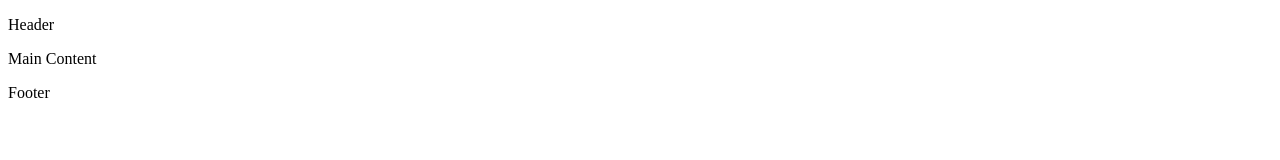
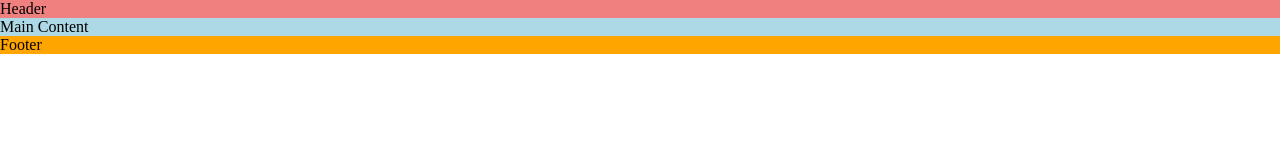
Before and after one commit to niallomeachair/love-running, a plain HTML site: page index.html in a window 1280 px wide. Drawn offline with Linux system fonts and the light colour scheme.

Commit message:
Add CSS styles for layout and structure in style.css

```diff
--- /dev/null
+++ b/assets/css/style.css
@@ -0,0 +1,18 @@
+/* Asterisk wildcard selector to override default styles added by the browser */
+* {
+    margin: 0;
+    padding: 0;
+    box-sizing: border-box;
+}
+/* Header */
+header {
+    background-color: lightcoral;
+}
+/* Main Content */
+main {
+    background-color: lightblue;
+}
+/* Footer */
+footer {
+    background-color: orange;
+}
--- a/index.html
+++ b/index.html
@@ -3,6 +3,8 @@
   <head>
     <meta charset="UTF-8" />
     <meta name="viewport" content="width=device-width, initial-scale=1.0" />
+    <meta name="description" content="Love Running. Club for runners in Dublin, Ireland. Urban running, trail running, Dublin docklands and Phoenix Park.">
+    <meta name="keywords" content="love running, run, running club, runners, Ireland, Dublin, sport, exercise">
     <!-- Title -->
     <title>Love Running</title>
     <!-- Favicon -->
@@ -24,10 +26,15 @@
       href="assets/favicon/favicon-16x16.png"
     />
     <link rel="icon" href="assets/favicon/favicon.ico" />
+    <!--- Stylesheet --->
+    <link rel="stylesheet" href="assets/css/style.css" />
   </head>
   <body>
+    <!--- This is the header element --->
     <header><p>Header</p></header>
+    <!--- This is the main element --->
     <main><p>Main Content</p></main>
+    <!--- This is the footer element --->
     <footer><p>Footer</p></footer>
   </body>
 </html>
```
